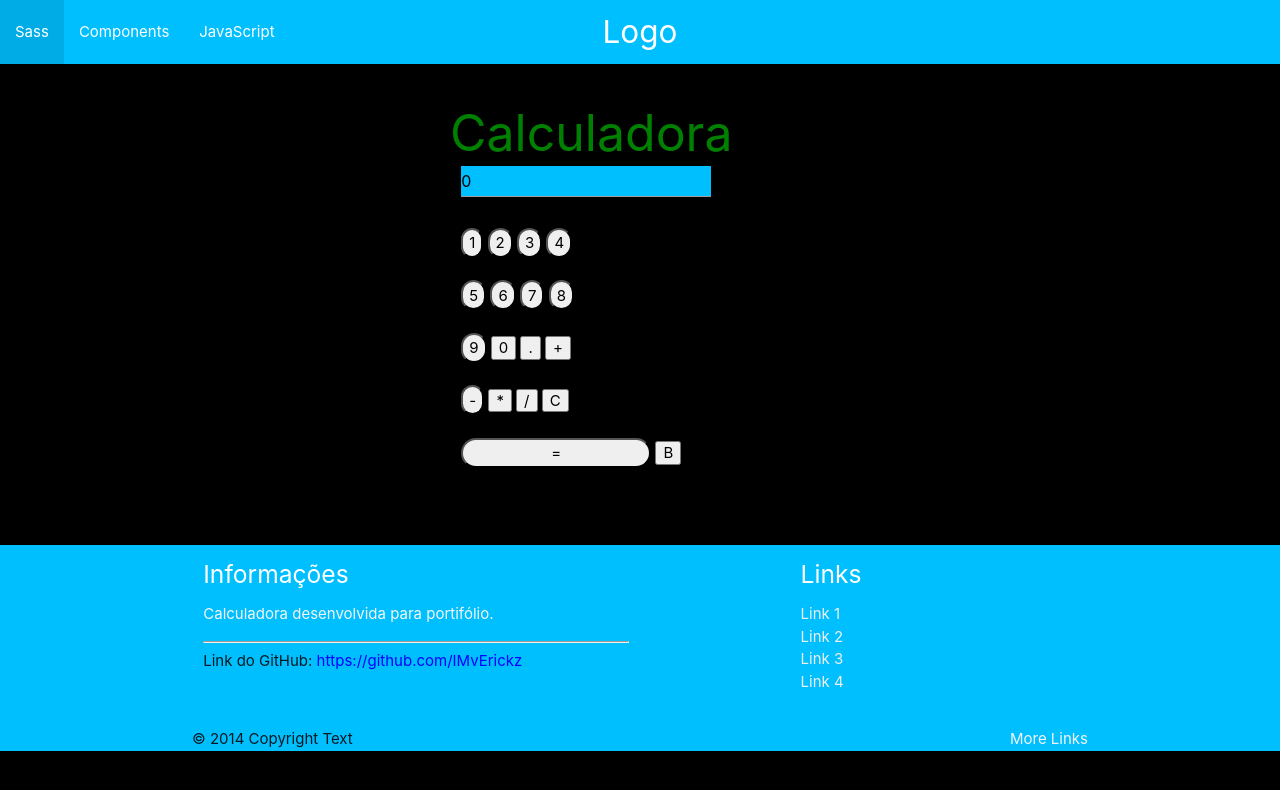
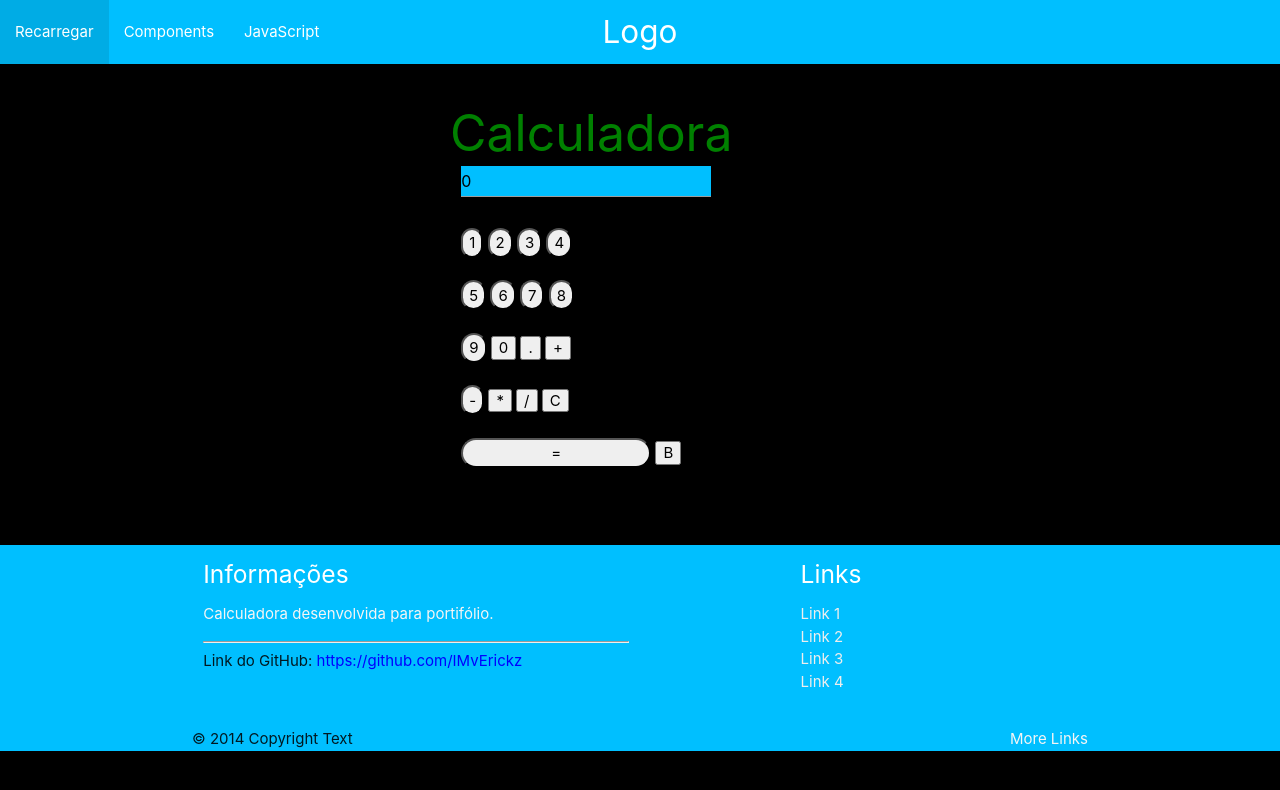
Before and after one commit to IMvErickz/Calculadora-Pessoal, a website: page index.html in a window 1280 px wide. Drawn offline with nearby package versions, Linux system fonts and the light colour scheme.

Commit message:
added a recharger button

```diff
--- a/index.html
+++ b/index.html
@@ -18,7 +18,7 @@
             <div class="nav-wrapper">
                 <a href="#" class="brand-logo center">Logo</a>
                 <ul id="nav-mobile" class="left hide-on-med-and-down">
-                    <li><a href="sass.html">Sass</a></li>
+                    <li><a href="./index.html" id="recharger">Recarregar</a></li>
                     <li><a href="badges.html">Components</a></li>
                     <li><a href="collapsible.html">JavaScript</a></li>
                 </ul>
```
